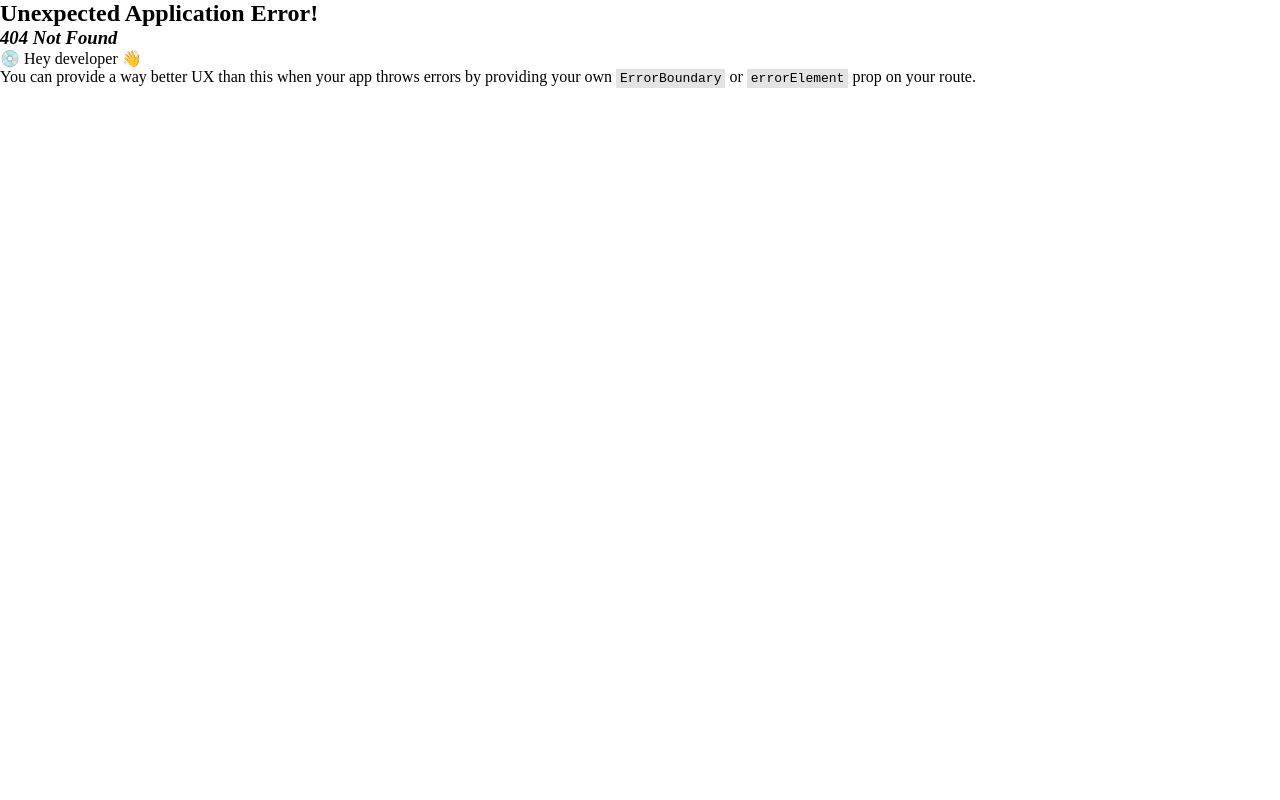
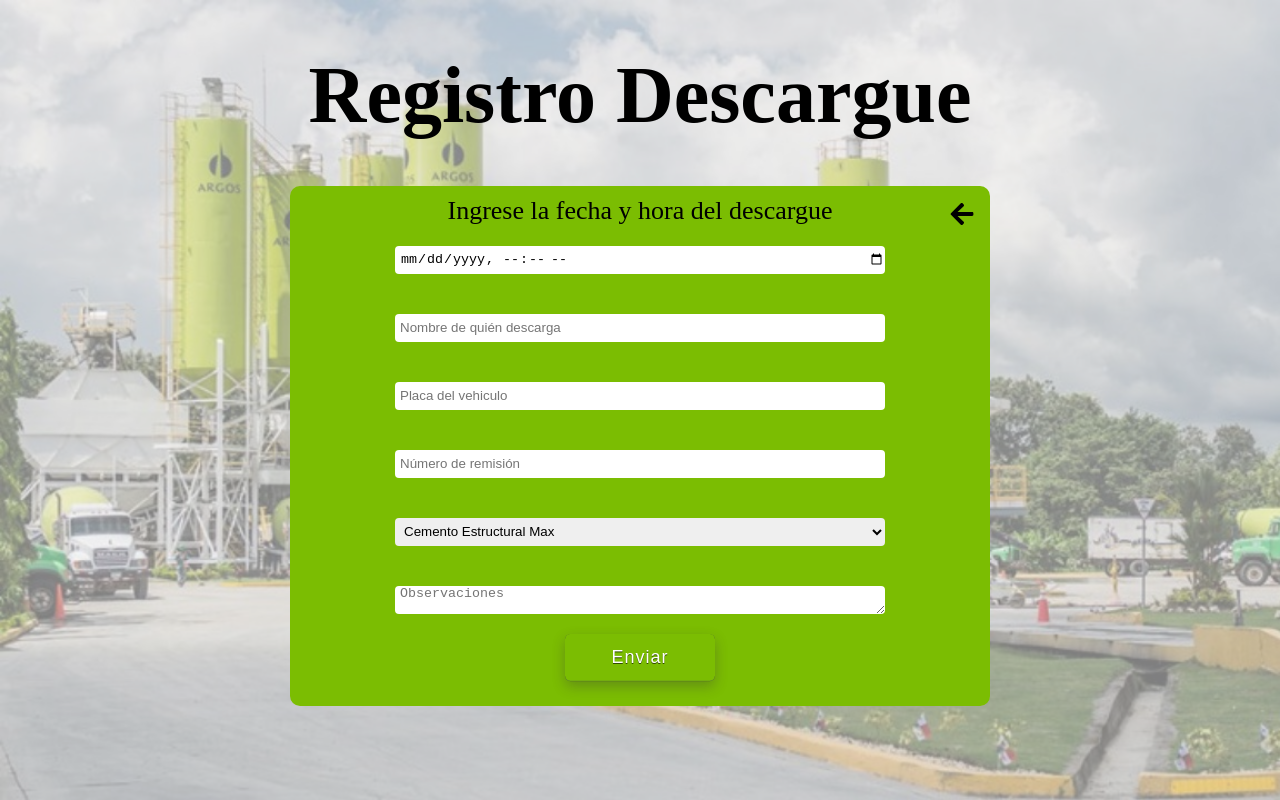
Before and after one commit to BrayanGiraldo25/ProyectoArgos, a React (Vite) app: page /RegistroDescargue in a window 1280 px wide. Before the commit this address had no page. Built offline with nearby package versions, Linux system fonts and the light colour scheme.

Commit message:
Creación del componente RegistroDescargue, su respectivo css, se crea su ruta y se agrega al enrutador. Los datos son capturados por consola, pero aun hace falta el enlace para conectarlo con la base de datos.

```diff
--- a/package.json
+++ b/package.json
@@ -12,6 +12,7 @@
   "dependencies": {
     "react": "^19.0.0",
     "react-dom": "^19.0.0",
+    "react-icons": "^5.5.0",
     "react-router-dom": "^7.5.0"
   },
   "devDependencies": {
--- a/src/pages/Home.jsx
+++ b/src/pages/Home.jsx
@@ -8,6 +8,10 @@ function Home() {
   const irAInventario = () => {
     navigate("/inventario");
   };
+
+function irARegistroDescargue() {
+  navigate("/registroDescargue");
+}
   const [resgistrarInventario, setRegistrarInventario] = useState(false);
   const [registrarMateriaPrima, setRegistrarMateriaPrima] = useState(false);
   const [registrarDescargue, setRegistroDescargue] = useState(false);
@@ -20,7 +24,7 @@ function Home() {
           Inventario
         </button>
         <button className="Botones">Registro Materia Prima</button>
-        <button className="Botones">Registro Descargue</button>
+        <button className="Botones" onClick={irARegistroDescargue}>Registro Descargue</button>
       </div>
     </section>
   );
--- /dev/null
+++ b/src/pages/RegistroDescargue.css
@@ -0,0 +1,51 @@
+section{
+    width: 100%;
+    height: 100vh;
+    position: relative;
+    display: flex;
+    flex-direction: column;
+    justify-content: space-between;
+    padding: 50px 0;
+}
+section h1{
+    text-align: center;
+    font-size: 80px;
+    color: black;
+}
+
+section form{
+    position: relative;
+    width: 700px;
+    height: 520px;
+    background-color: rgb(123, 189, 2);
+    display: flex;
+    flex-direction: column;
+    /* justify-content: space-between; */
+    padding: 10px 0;
+    align-items: center;
+    margin: auto;
+    border-radius: 10px;
+}
+
+section form .icono{
+    position: absolute;
+    top: 15px;
+    right: 15px;
+    font-size: 26px;
+    text-decoration: none;
+    color: black;
+}
+
+section form label{
+    font-size: 26px;
+}
+section form input,
+section form select,
+section form textarea{
+    margin: 20px 0;
+    width: 70%;
+    height: 28px;
+    border-radius: 4px;
+    padding-left: 5px;
+    border: none;
+}
--- /dev/null
+++ b/src/pages/RegistroDescargue.jsx
@@ -0,0 +1,44 @@
+import Inventario from "../Components/Inventario";
+import "./RegistroDescargue.css";
+import { useNavigate, Link } from "react-router-dom";
+import { FaArrowLeft } from "react-icons/fa";
+import { useState } from "react";
+
+function RegistroDescargue() {
+  const [getfechaDescargue, setfechaDescargue] = useState("");
+  const [getnombreDescargue, setnombreDescargue] = useState("");
+  const [getplacaDescargue, setplacaDescargue] = useState("");
+  const [getremisionDescargue, setremisionDescargue] = useState("");
+  const [gettipoCementoDescargue, settipoCementoDescargue] = useState("");
+  const [getobservacionesDescargue, setobservacionesDescargue] = useState("");
+
+  return (
+    <section>
+      <Inventario />
+      <h1>Registro Descargue</h1>
+      <form action="">
+        <Link to="/home">
+          <FaArrowLeft className="icono" />
+        </Link>
+        <label htmlFor="fechaDescargue">Ingrese la fecha y hora del descargue</label>
+        <input type="datetime-local" required onChange={(e) => setfechaDescargue(e.target.value)}/>
+        <input type="text" placeholder="Nombre de quién descarga" required onChange={(e) => setnombreDescargue(e.target.value)}/>
+        <input type="text" placeholder="Placa del vehiculo" onChange={(e) => setplacaDescargue(e.target.value)}/>
+        <input type="text" placeholder="Número de remisión" onChange={(e) => setremisionDescargue(e.target.value)}/>
+        <select name="" id="" onChange={(e) => settipoCementoDescargue(e.target.value)}>
+          <option value="Cemento Estructural Max">
+            Cemento Estructural Max
+          </option>
+          <option value="Cemento Tipo Uso General">
+            Cemento Tipo Uso General
+          </option>
+          <option value="Cemento Blanco">Cemento Blanco</option>
+          <option value="Ceniza">Ceniza</option>
+        </select>
+        <textarea name="" id="" placeholder="Observaciones" onChange={(e) => setobservacionesDescargue(e.target.value)}></textarea>
+        <button className="Botones">Enviar</button>
+      </form>
+    </section>
+  );
+}
+export default RegistroDescargue;
--- a/src/routes/Enrutador.jsx
+++ b/src/routes/Enrutador.jsx
@@ -2,6 +2,7 @@ import { createBrowserRouter } from "react-router-dom";
 import Home from "../pages/Home";
 import Registro from "../pages/Registro";
 import Login from "../pages/Login";
+import RegistroDescargue from "../pages/RegistroDescargue";
 
 export const enrutador = createBrowserRouter([
   {
@@ -16,4 +17,8 @@ export const enrutador = createBrowserRouter([
     path: "/Inventario",
     element: <Registro />,
   },
+  {
+    path: "/RegistroDescargue",
+    element: <RegistroDescargue />
+  }
 ]);
```
Also changed, not shown: 1 other file (tests, documents, lock files or other folders).
